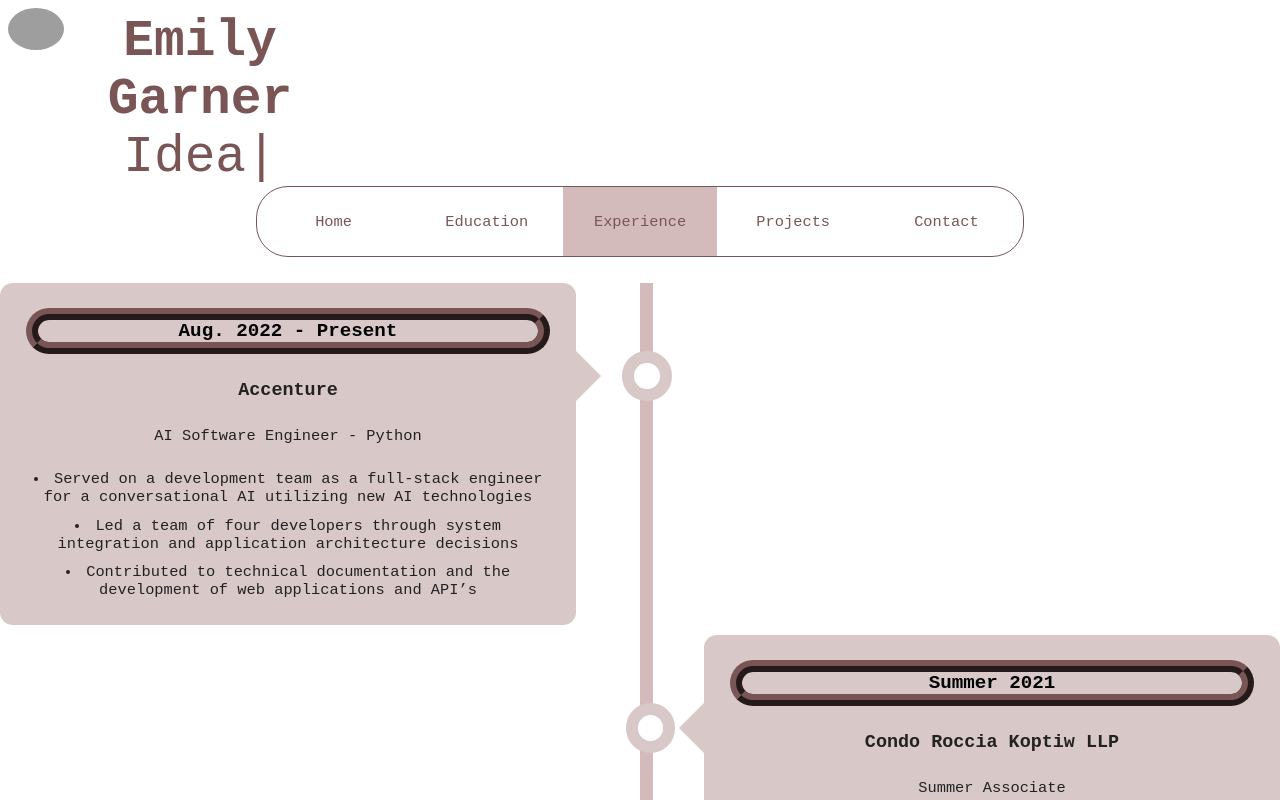
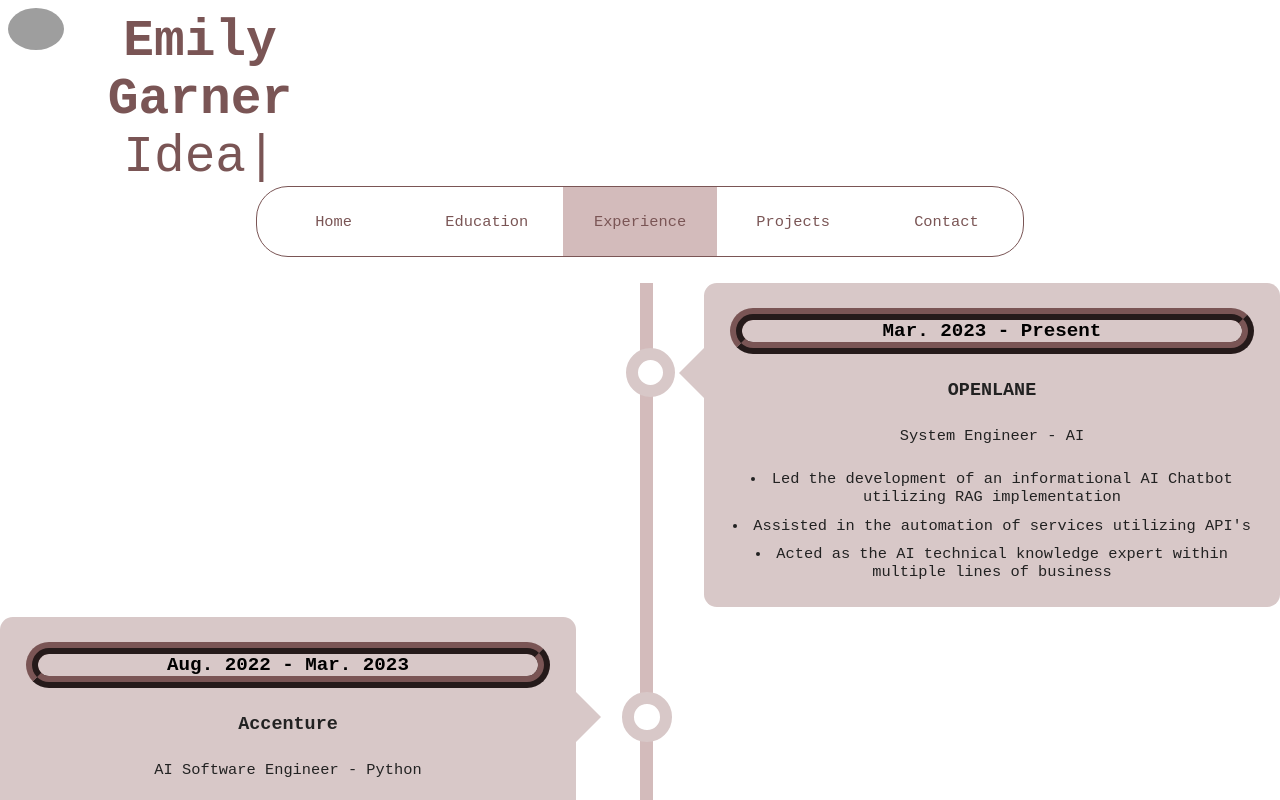
Before and after one commit to garnere1/my-react-app, a React (Create React App) app: page / in a window 1280 px wide. Both pictures are taken after a click on the item "Experience". Shown: the top 800 px of the page. Built offline with nearby package versions, Linux system fonts and the light colour scheme; grey boxes are pictures that could not be loaded.

Commit message:
life updates

```diff
--- a/src/Tabs/TabComponents/Experience.js
+++ b/src/Tabs/TabComponents/Experience.js
@@ -5,14 +5,24 @@ const Experience = () => {
   return (
     <div className="Experience">
       <div class="alt-vtl">
+        <div class="alt-event right">
+          <p class="date">Mar. 2023 - Present</p>
+          <p class="comp">OPENLANE</p>
+          <p class="pos">System Engineer - AI</p>
+          <p class="txt"><ul>
+            <li>Led the development of an informational AI Chatbot utilizing RAG implementation</li>
+            <li>Assisted in the automation of services utilizing API's</li>
+            <li>Acted as the AI technical knowledge expert within multiple lines of business</li>
+          </ul></p>
+        </div>
         <div class="alt-event">
-          <p class="date">Aug. 2022 - Present</p>
+          <p class="date">Aug. 2022 - Mar. 2023</p>
           <p class="comp">Accenture</p>
           <p class="pos">AI Software Engineer - Python</p>
           <p class="txt"><ul>
-            <li>Served on a development team as a full-stack engineer for a conversational AI utilizing new AI technologies</li>
-            <li>Led a team of four developers through system integration and application architecture decisions</li>
-            <li>Contributed to technical documentation and the development of web applications and API’s</li>
+            <li>Served on a development team as a full-stack engineer for a conversational RAG AI applying standard debugging and documentation practices</li>
+            <li>Led a team of four developers through application architecture decisions and constructing an ETL data pipeline utilizing extraction strategies</li>
+            <li>Contributed to the development of web applications and API’s leveraging Python frameworks and AWS services</li>
           </ul></p>
         </div>
         <div class="alt-event right">
--- a/src/Tabs/TabComponents/Home.js
+++ b/src/Tabs/TabComponents/Home.js
@@ -8,11 +8,9 @@ const Home = () => {
       <img src={computer} className="computer" alt="computer" />
       <div className="HomeText">
         <h1>About Me:</h1>
-        <p>I am a programmer whose primary interest is in software development.
-          In May 2022, I graduated from Purdue University with a degree in computer engineering.
-          Shortly after, I started working as a Tech Architecture Delivery Analyst where I have
-           continued to hone my existing skills while continuing to advance with developing innovations
-            and technologies in the field.
+        <p>Studied Computer Engineering at Purdue University. Expertise in the software development of AI and GenAI applications.
+          Experience in building RAG applications from the ground up utilizing a vector database.
+          Expert knowledge in AI tools such as Langchain, HuggingFace, etc. Well versed in framworks such as Node.JS or Flask and in dev tools such as Docker and git.
         </p>
         <div className="skills">
           <h2>Skills</h2>
--- a/src/Tabs/TabComponents/Projects.js
+++ b/src/Tabs/TabComponents/Projects.js
@@ -17,15 +17,15 @@ const Projects = () => {
         </li>
         <li>
           <h2>02</h2>
-          <h3>MongoDB Database Manipulator</h3>
+          <h3>Custom Chatbot Generator</h3>
           <p>
-            Program that creates and edits a repository of food that the user may have in their home.
-            This program is able to retrieve queries and add existing items to the database based on user input.
+          This Flask application will generate a chatbot for the user depending on the specifications and data that they put in.
+          The custom chatbot utilizes RAG (retrieval augmented generation) to use the users uploaded files as knowedge for the chtatbot.
             <br></br>
             <br></br>
-            Skills used: Javascript, Node.js, MongoDB
+            Skills used: Python, Flask, Langchain, Vector DB, OpenAI API, AI
           </p>
-          <a href="https://github.com/garnere1/mongo.git" target = "_blank" rel="noreferrer noopener"><button>View on Github</button></a>
+          <a href="https://github.com/garnere1/CustomChatbot" target = "_blank" rel="noreferrer noopener"><button>View on Github</button></a>
         </li>
         <li>
           <h2>03</h2>
```
